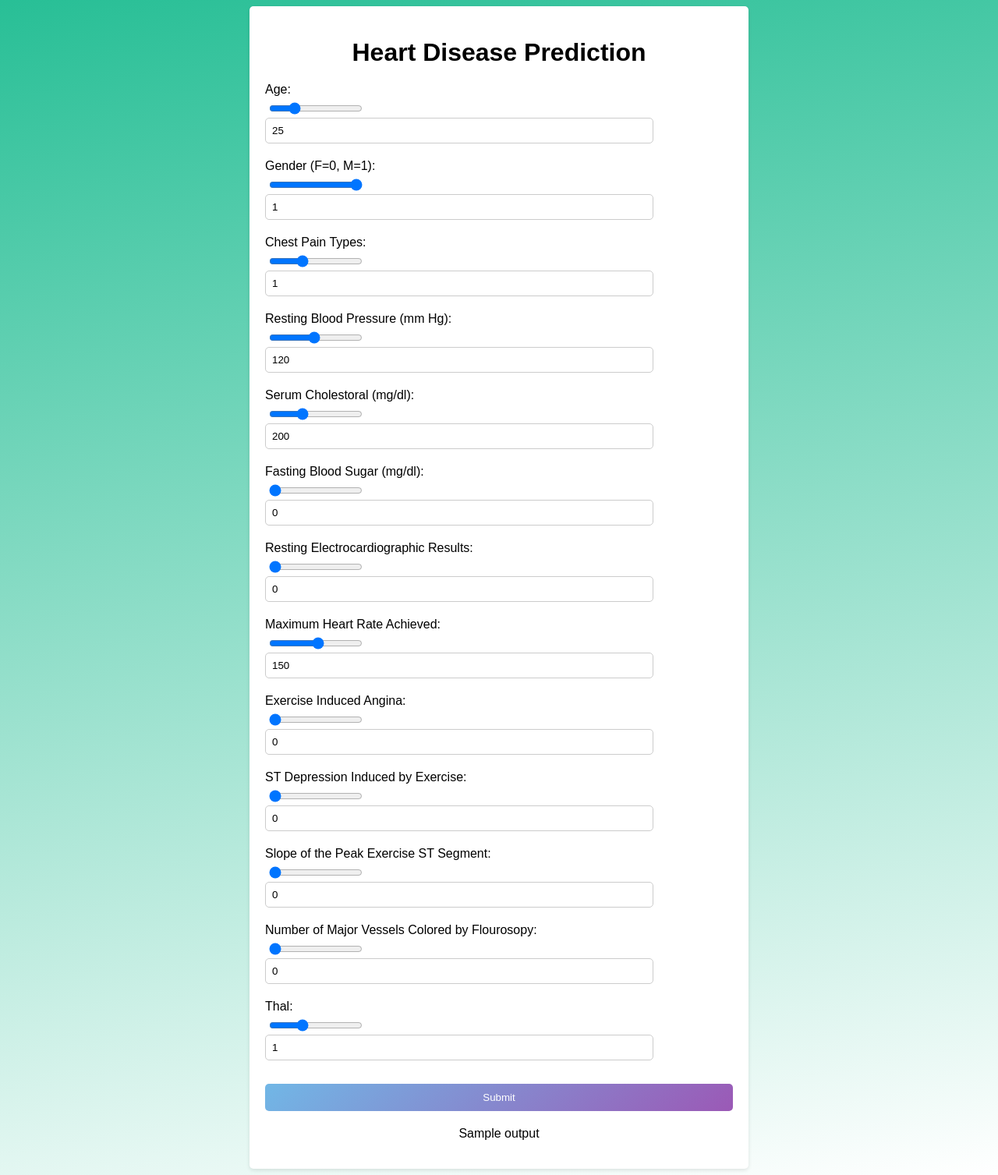
After one commit to parthagni22/MedLinkInsight, a Flask app: template templates/hrt_disease.html in a window 1280 px wide. The commit adds this page. Shown: the whole page at 78% size. Run offline with Flask 3, Linux system fonts and the light colour scheme; the template is opened without the code that fills it: most values are stand-ins (such as "Sample title", 1, 10 or a date in 2020); parts of the project's set-up code (start-up, migrations or seed data) failed here and were passed over.

Commit message:
updated heart disease file

```diff
--- /dev/null
+++ b/templates/hrt_disease.html
@@ -0,0 +1,177 @@
+<!DOCTYPE html>
+<html lang="en">
+
+<head>
+    <meta charset="UTF-8">
+    <meta name="viewport" content="width=device-width, initial-scale=1.0">
+    <title>Heart Disease Prediction</title>
+    <style>
+        body {
+            font-family: Arial, sans-serif;
+            background: linear-gradient(170deg, #28bf96, #ffffff);
+        }
+
+        .container {
+            max-width: 600px;
+            margin: 0 auto;
+            padding: 20px;
+            background-color: #fff;
+            border-radius: 5px;
+            box-shadow: 0 2px 5px rgba(0, 0, 0, 0.1);
+        }
+
+        h1 {
+            text-align: center;
+            margin-bottom: 20px;
+        }
+
+        .input-container {
+            margin-bottom: 20px;
+        }
+
+        .form-group {
+            margin-bottom: 10px;
+        }
+
+        label {
+            display: block;
+            margin-bottom: 5px;
+        }
+
+        input[type="number"] {
+            width: 80%;
+            padding: 8px;
+            margin-bottom: 10px;
+            border-radius: 5px;
+            border: 1px solid #ccc;
+        }
+
+        input[type="range"] {
+            width: 20%;
+            margin-left: 5px;
+            /* margin-bottom: 10px; */
+            background-color: orange;
+        }
+
+        button {
+            display: block;
+            width: 100%;
+            padding: 10px;
+            background: linear-gradient(135deg, #71b7e6, #9b59b6);
+            color: #fff;
+            border: none;
+            border-radius: 5px;
+            cursor: pointer;
+            margin-top: 20px;
+        }
+
+        button:hover {
+            background: linear-gradient(-135deg, #71b7e6, #9b59b6);
+        }
+
+        .result {
+            margin-top: 20px;
+            text-align: center;
+        }
+    </style>
+</head>
+
+<body>
+    <div class="container">
+        <h1>Heart Disease Prediction</h1>
+        <form action="/predict" method="post">
+            <div class="input-container">
+                <div class="form-group">
+                    <label for="age">Age:</label>
+                    <input type="range" id="ageRange" min="1" max="100" value="25" oninput="updateTextInput(this.value, 'age')">
+
+                    <input type="number" name="age" id="age" value="25" min="1" max="100">
+                </div>
+                <div class="form-group">
+                    <label for="sex">Gender (F=0, M=1):</label>
+                    <input type="range" id="sexRange" min="0" max="1" value="1" oninput="updateTextInput(this.value, 'sex')">
+
+                    <input type="number" name="sex" id="sex" value="1" min="0" max="1">
+                </div>
+                <div class="form-group">
+                    <label for="cp">Chest Pain Types:</label>
+                    <input type="range" id="cpRange" min="0" max="3" value="1" oninput="updateTextInput(this.value, 'cp')">
+
+                    <input type="number" name="cp" id="cp" value="1" min="0" max="3">
+                </div>
+                <div class="form-group">
+                    <label for="trestbps">Resting Blood Pressure (mm Hg):</label>
+                    <input type="range" id="trestbpsRange" min="0" max="250" value="120" oninput="updateTextInput(this.value, 'trestbps')">
+
+                    <input type="number" name="trestbps" id="trestbps" value="120" min="0" max="250">
+                </div>
+                <div class="form-group">
+                    <label for="chol">Serum Cholestoral (mg/dl):</label>
+                    <input type="range" id="cholRange" min="0" max="600" value="200" oninput="updateTextInput(this.value, 'chol')">
+
+                    <input type="number" name="chol" id="chol" value="200" min="0" max="600">
+                </div>
+                <div class="form-group">
+                    <label for="fbs">Fasting Blood Sugar (mg/dl):</label>
+                    <input type="range" id="fbsRange" min="0" max="1" value="0" oninput="updateTextInput(this.value, 'fbs')">
+
+                    <input type="number" name="fbs" id="fbs" value="0" min="0" max="1">
+                </div>
+                <div class="form-group">
+                    <label for="restecg">Resting Electrocardiographic Results:</label>
+                    <input type="range" id="restecgRange" min="0" max="2" value="0" oninput="updateTextInput(this.value, 'restecg')">
+
+                    <input type="number" name="restecg" id="restecg" value="0" min="0" max="2">
+                </div>
+                <div class="form-group">
+                    <label for="thalach">Maximum Heart Rate Achieved:</label>
+                    <input type="range" id="thalachRange" min="70" max="220" value="150" oninput="updateTextInput(this.value, 'thalach')">
+
+                    <input type="number" name="thalach" id="thalach" value="150" min="70" max="220">
+                </div>
+                <div class="form-group">
+                    <label for="exang">Exercise Induced Angina:</label>
+                    <input type="range" id="exangRange" min="0" max="1" value="0" oninput="updateTextInput(this.value, 'exang')">
+
+                    <input type="number" name="exang" id="exang" value="0" min="0" max="1">
+                </div>
+                <div class="form-group">
+                    <label for="oldpeak">ST Depression Induced by Exercise:</label>
+                    <input type="range" id="oldpeakRange" min="0" max="7" value="0" oninput="updateTextInput(this.value, 'oldpeak')">
+
+                    <input type="number" name="oldpeak" id="oldpeak" value="0" min="0" max="7">
+                </div>
+                <div class="form-group">
+                    <label for="slope">Slope of the Peak Exercise ST Segment:</label>
+                    <input type="range" id="slopeRange" min="0" max="2" value="0" oninput="updateTextInput(this.value, 'slope')">
+
+                    <input type="number" name="slope" id="slope" value="0" min="0" max="2">
+                </div>
+                <div class="form-group">
+                    <label for="ca">Number of Major Vessels Colored by Flourosopy:</label>
+                    <input type="range" id="caRange" min="0" max="4" value="0" oninput="updateTextInput(this.value, 'ca')">
+
+                    <input type="number" name="ca" id="ca" value="0" min="0" max="4">
+                </div>
+                <div class="form-group">
+                    <label for="thal">Thal:</label>
+                    <input type="range" id="thalRange" min="0" max="3" value="1" oninput="updateTextInput(this.value, 'thal')">
+                    <input type="number" name="thal" id="thal" value="1" min="0" max="3">
+                </div>
+            </div>
+            <button type="submit">Submit</button>
+        </form>
+        <div class="result">
+            <p>{{ output }}</p>
+            <!-- Result will be displayed here -->
+        </div>
+    </div>
+
+    <script>
+        function updateTextInput(val, fieldId) {
+            document.getElementById(fieldId).value = val;
+        }
+    </script>
+</body>
+
+</html>
```
Also changed, not shown: app-old.py (+121 -1 lines), templates/b_cancer_model.html (+103 -33 lines), templates/dashboard.html (+5 -5 lines), test_hrt.py (added, +21 -0 lines), 1 other file.
